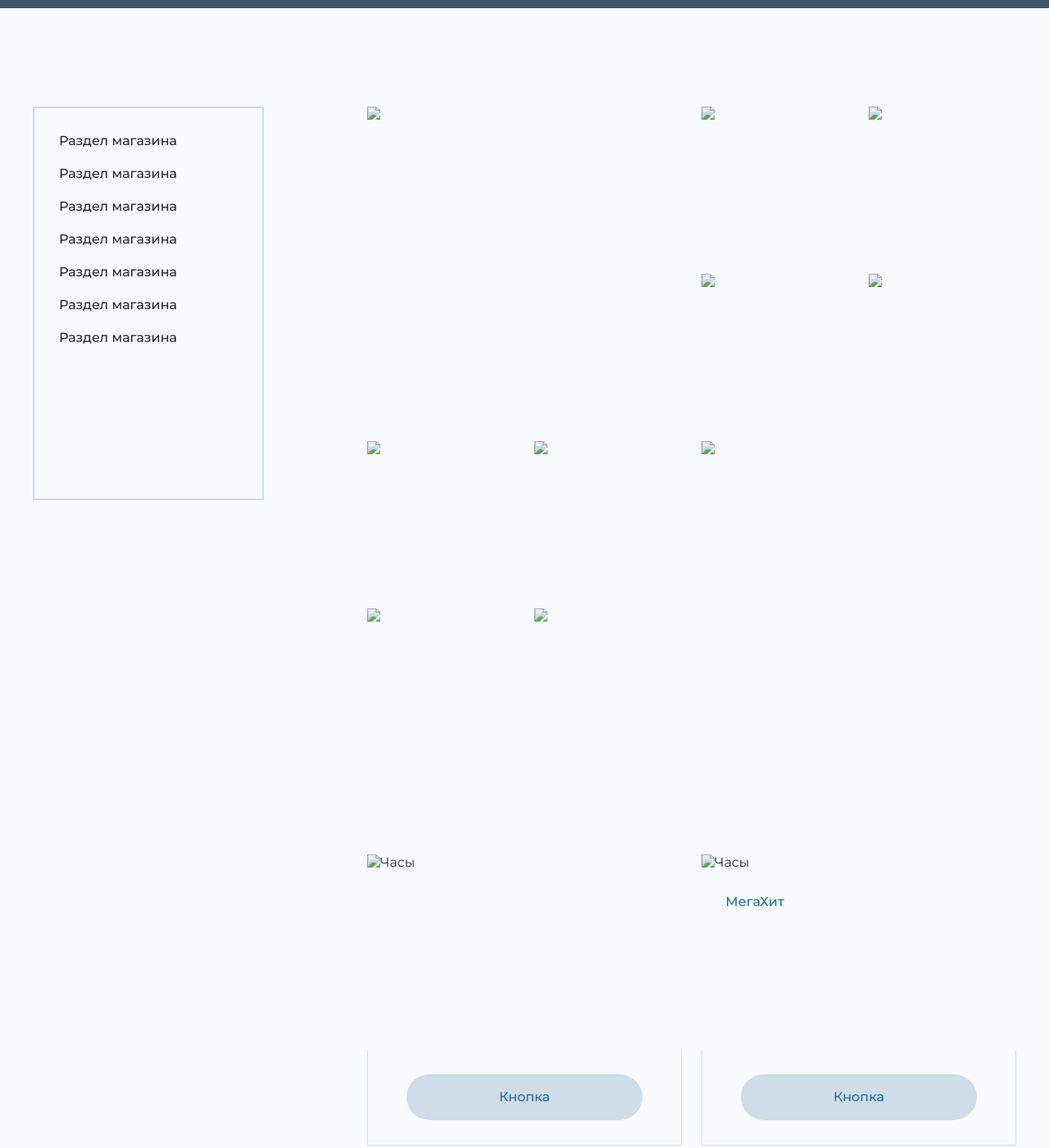
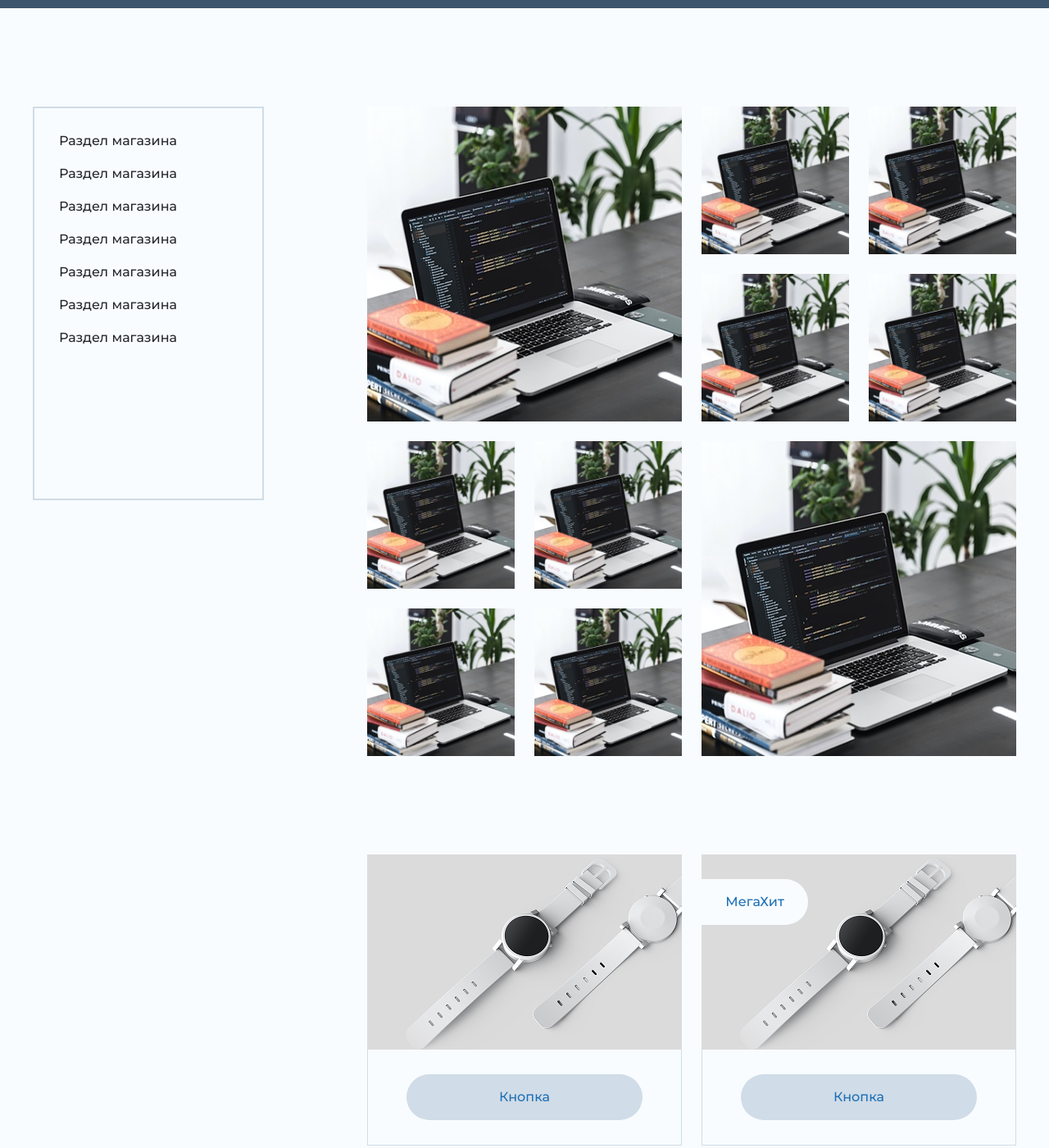
Before and after one commit to NotRyanGosling/homework, a plain HTML site: page hw-12/index.html in a window 1280 px wide. Shown: the part 680-2080 px from the top of the page at 82% size. Drawn offline with Linux system fonts and the light colour scheme; the site is published under a folder, as on GitHub Pages, so addresses that start at the root find nothing; grey boxes are pictures that could not be loaded; files whose address does not match are found by name.

Commit message:
Update index.html

```diff
--- a/hw-12/index.html
+++ b/hw-12/index.html
@@ -124,50 +124,50 @@
                    <div class="main__body">
                         <div class="main__gallery gallery">
                         <a class="gallery__img gallery__img--large-left" href="#">
-                            <img src="/img/laptop.webp" alt="laptop">
+                            <img src="../img/laptop.webp" alt="laptop">
                             <div class="gallery__hint">Подробнее</div>
                         </a>
                         <a class="gallery__img" href="#">
-                            <img src="/img/laptop.webp" alt="laptop">
+                            <img src="./img/laptop.webp" alt="laptop">
                             <div class="gallery__hint">Подробнее</div>
                         </a>
                         <a class="gallery__img" href="#">
-                            <img src="/img/laptop.webp" alt="laptop">
+                            <img src="./img/laptop.webp" alt="laptop">
                             <div class="gallery__hint">Подробнее</div>
                         </a>
                         <a class="gallery__img" href="#">
-                            <img src="/img/laptop.webp" alt="laptop">
+                            <img src="./img/laptop.webp" alt="laptop">
                             <div class="gallery__hint">Подробнее</div>
                         </a>
                         <a class="gallery__img" href="#">
-                            <img src="/img/laptop.webp" alt="laptop">
+                            <img src="./img/laptop.webp" alt="laptop">
                             <div class="gallery__hint">Подробнее</div>
                         </a>
                         <a class="gallery__img gallery__img--large-rigt" href="#">
-                            <img src="/img/laptop.webp" alt="laptop">
+                            <img src="./img/laptop.webp" alt="laptop">
                             <div class="gallery__hint">Подробнее</div>
                         </a>
                         <a class="gallery__img" href="#">
-                            <img src="/img/laptop.webp" alt="laptop">
+                            <img src="./img/laptop.webp" alt="laptop">
                             <div class="gallery__hint">Подробнее</div>
                         </a>
                         <a class="gallery__img" href="#">
-                            <img src="/img/laptop.webp" alt="laptop">
+                            <img src="./img/laptop.webp" alt="laptop">
                             <div class="gallery__hint">Подробнее</div>
                         </a>
                         <a class="gallery__img" href="#">
-                            <img src="/img/laptop.webp" alt="laptop">
+                            <img src="./img/laptop.webp" alt="laptop">
                             <div class="gallery__hint">Подробнее</div>
                         </a>
                         <a class="gallery__img" href="#">
-                            <img src="/img/laptop.webp" alt="laptop">
+                            <img src="./img/laptop.webp" alt="laptop">
                             <div class="gallery__hint">Подробнее</div>
                         </a>
                         </div>
                         <ul class="products">
                             <li class="products__item">
                                 <div class="products__item-img">
-                                    <img src="/img/watch.webp" alt="Часы">
+                                    <img src="./img/watch.webp" alt="Часы">
                                 </div>
                                 <div class="products__item-body">
                                     <a href="#" class="products__item-buttom button">Кнопка</a>
@@ -175,7 +175,7 @@
                             </li>
                             <li class="products__item">
                                 <div class="products__item-img">
-                                    <img src="/img/watch.webp" alt="Часы">
+                                    <img src="./img/watch.webp" alt="Часы">
                                     <div class="products__item-badge">
                                         МегаХит
                                     </div>
@@ -186,7 +186,7 @@
                             </li>
                             <li class="products__item">
                                 <div class="products__item-img">
-                                    <img src="/img/watch.webp" alt="Часы">
+                                    <img src="./img/watch.webp" alt="Часы">
                                     <div class="products__item-badge">
                                         МегаХит
                                     </div>
@@ -197,7 +197,7 @@
                             </li>
                             <li class="products__item">
                                 <div class="products__item-img">
-                                    <img src="/img/watch.webp" alt="Часы">
+                                    <img src="./img/watch.webp" alt="Часы">
                                 </div>
                                 <div class="products__item-body">
                                     <a href="#" class="products__item-buttom button">Кнопка</a>
@@ -205,7 +205,7 @@
                             </li>
                             <li class="products__item">
                                 <div class="products__item-img">
-                                    <img src="/img/watch.webp" alt="Часы">
+                                    <img src="./img/watch.webp" alt="Часы">
                                 </div>
                                 <div class="products__item-body">
                                     <a href="#" class="products__item-buttom button">Кнопка</a>
@@ -213,7 +213,7 @@
                             </li>
                             <li class="products__item">
                                 <div class="products__item-img">
-                                    <img src="/img/watch.webp" alt="Часы">
+                                    <img src="./img/watch.webp" alt="Часы">
                                 </div>
                                 <div class="products__item-body">
                                     <a href="#" class="products__item-buttom button">Кнопка</a>
```
